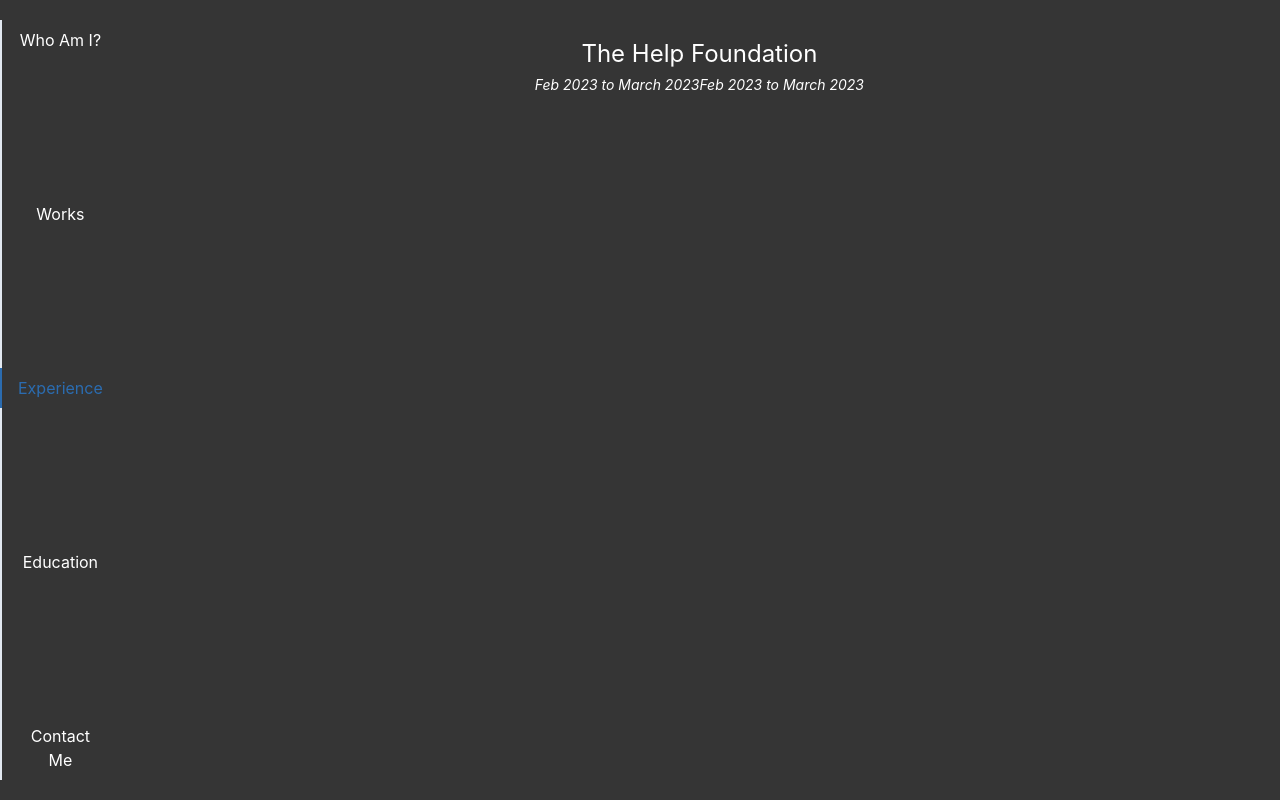
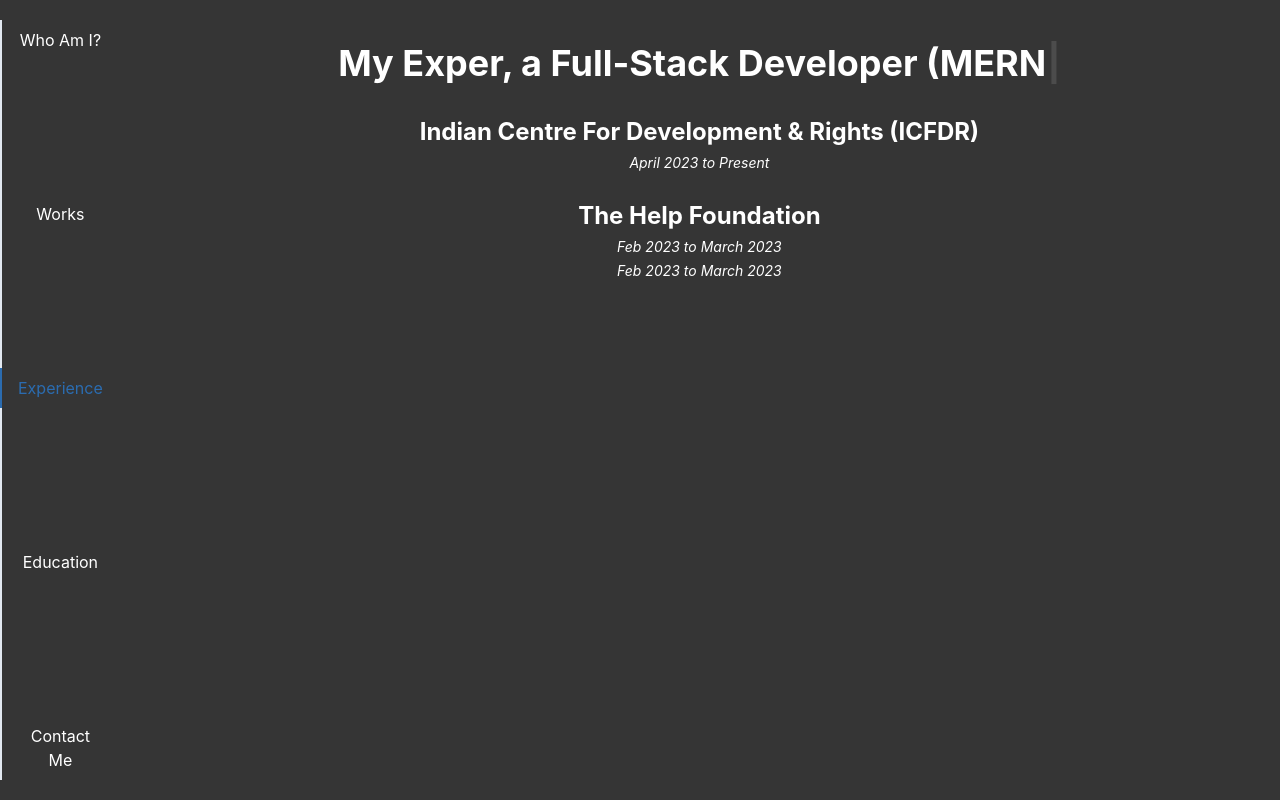
Before and after one commit to ishanyadav13290/my-portfolio, a React (Create React App) app: page / in a window 1280 px wide. Both pictures are taken after a click on the tab "Experience". Built offline with nearby package versions, Linux system fonts and the light colour scheme.

Commit message:
new experience added

```diff
--- a/src/Components/Navbar/NavComponents/Experience/Experience.jsx
+++ b/src/Components/Navbar/NavComponents/Experience/Experience.jsx
@@ -1,11 +1,47 @@
 import { Box, Text } from "@chakra-ui/react";
+import TypewriterComponent from "typewriter-effect";
 
-export default function Experience(){
-    return <Box>
-        <Box>
-        <Text fontSize={'2xl'}>The Help Foundation</Text>
-        <Text as={"cite"} fontSize={"sm"}>Feb 2023 to March 2023</Text>
-        <Text as={"cite"} fontSize={"sm"}>Feb 2023 to March 2023</Text>
-        </Box>
+export default function Experience() {
+  return (
+    <Box>
+      <Box>
+        <Box fontWeight={700} overflow={"hidden"} fontSize={"4xl"}>
+<TypewriterComponent
+  onInit={(typewriter) => {
+    typewriter.start()
+    .typeString("My Experiences")
+    .pauseFor(1000)
+    .deleteChars(6)
+    .typeString(", a Full-Stack Developer (MERN)")
+  .pauseFor(1000)
+  .start()
+  }}
+  options={{
+    loop:true
+  }}
+/>
+</Box>
+      </Box>
+      <br />
+      <Box>
+        <Text fontSize={"2xl"} fontWeight={700}>
+          Indian Centre For Development & Rights (ICFDR)
+        </Text>
+        <Text as={"cite"} fontSize={"sm"}>
+          April 2023 to Present
+        </Text>
+      </Box>
+      <br />
+      <Box>
+        <Text fontSize={"2xl"} fontWeight={700}>The Help Foundation</Text>
+        <Text as={"cite"} fontSize={"sm"}>
+          Feb 2023 to March 2023
+        </Text>
+        <br />
+        <Text as={"cite"} fontSize={"sm"}>
+          Feb 2023 to March 2023
+        </Text>
+      </Box>
     </Box>
+  );
 }
```
